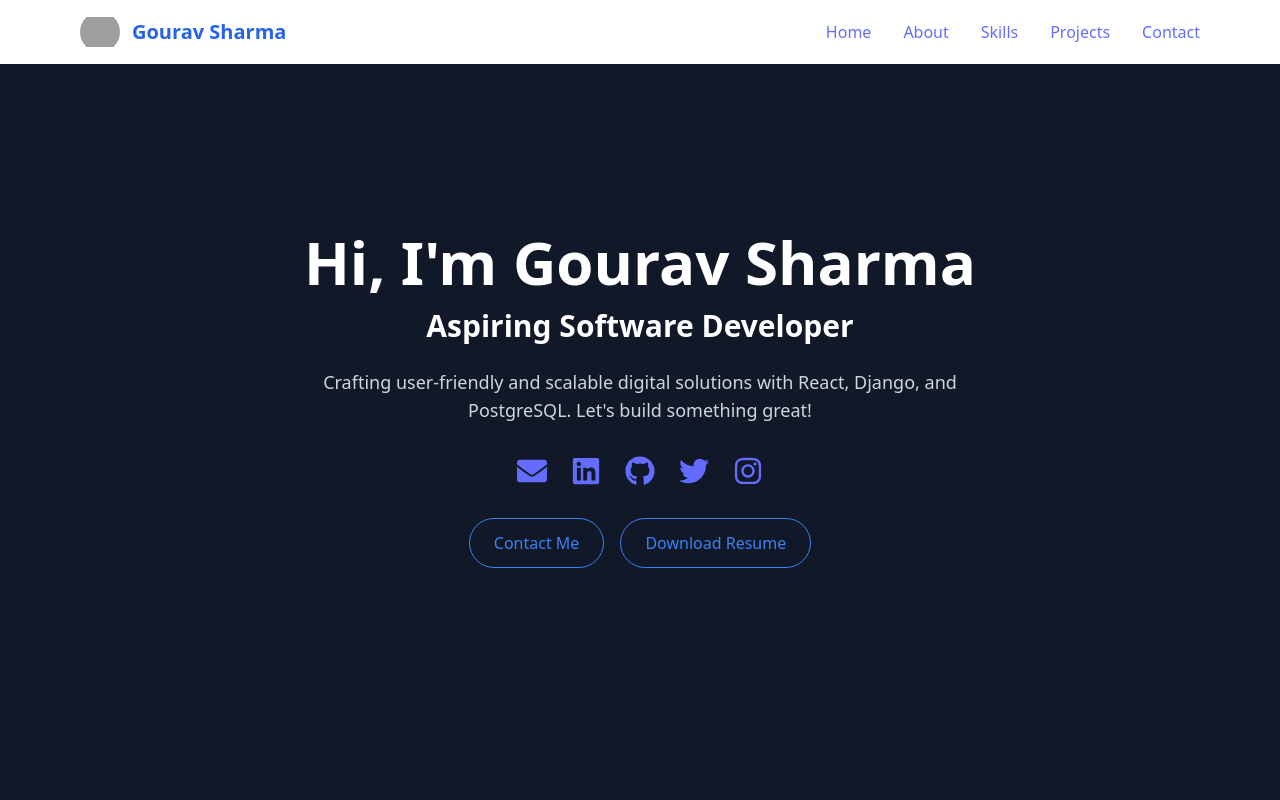
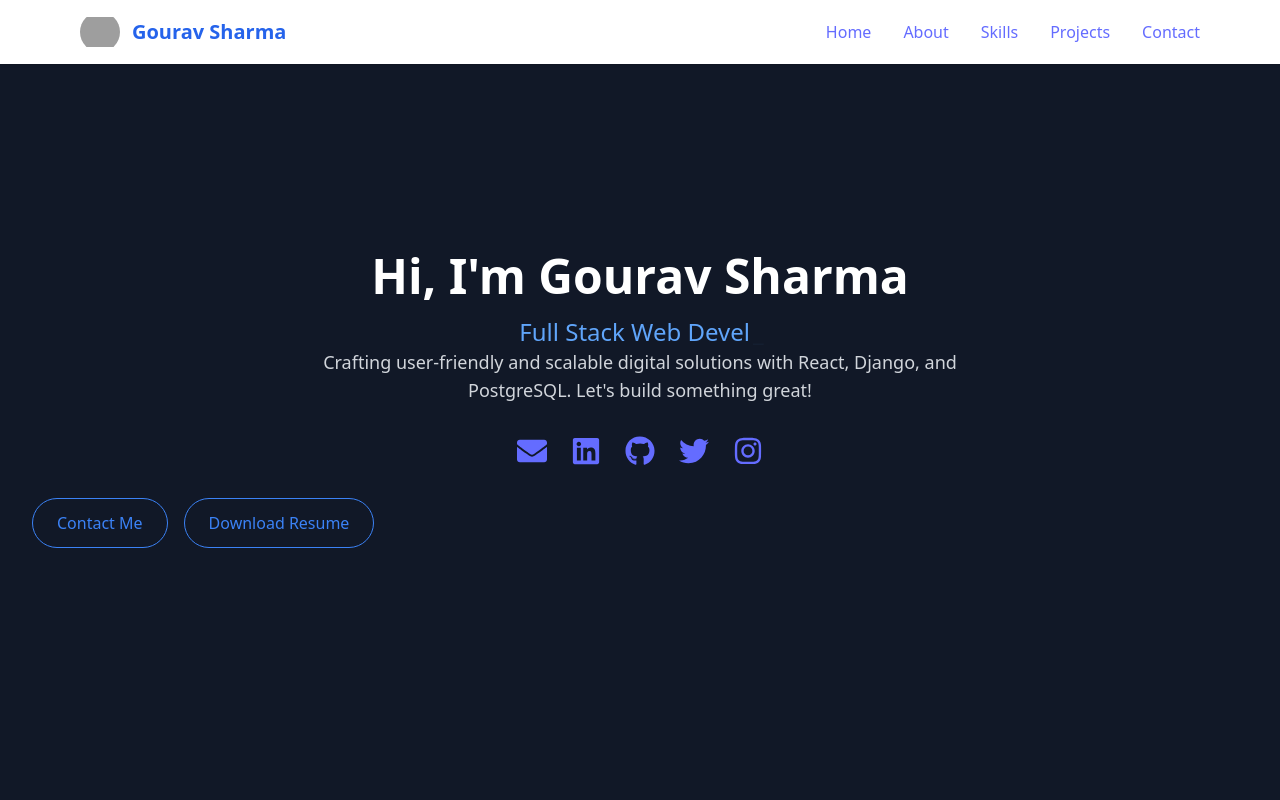
Before and after one commit to GouravSharma26/portfolio, a React (Vite) app: page / in a window 1280 px wide. Shown: the top 800 px of the page. Built offline with nearby package versions, Linux system fonts and the light colour scheme; grey boxes are pictures that could not be loaded.

Commit message:
Auto-commit

```diff
--- a/package.json
+++ b/package.json
@@ -16,6 +16,7 @@
     "react": "^19.0.0",
     "react-dom": "^19.0.0",
     "react-icons": "^5.5.0",
+    "react-simple-typewriter": "^5.0.1",
     "react-typed": "^2.0.12"
   },
   "devDependencies": {
--- a/src/components/Hero.jsx
+++ b/src/components/Hero.jsx
@@ -1,4 +1,5 @@
 import React from "react";
+import { Typewriter } from "react-simple-typewriter";
 import {
   FaLinkedin,
   FaGithub,
@@ -10,16 +11,25 @@ import {
 const Hero = () => {
   return (
     <section className="w-screen h-screen flex justify-center items-center bg-gray-900 text-white py-20 px-4">
-      <div className="max-w-7xl mx-auto flex flex-col items-center text-center">
-        {/* Heading */}
-        <h1 className="text-4xl sm:text-5xl md:text-6xl font-bold mb-4">
-          Hi, I'm Gourav Sharma
-        </h1>
+      <div className="container mx-auto px-4 text-center">
+        {/* Name */}
+        <h1 className="text-5xl font-bold mb-4">Hi, I'm Gourav Sharma</h1>
 
-        {/* Subheading */}
-        <h2 className="text-xl sm:text-2xl md:text-3xl font-semibold mb-6">
-          Aspiring Software Developer
-        </h2>
+        <div className="text-2xl text-blue-400">
+        <Typewriter
+          words={[
+            "Aspiring Software Developer",
+            "Full Stack Web Developer",
+            "React & Django Enthusiast"
+          ]}
+          loop={true}
+          cursor
+          cursorStyle="_"
+          typeSpeed={70}
+          deleteSpeed={50}
+          delaySpeed={1500}
+        />
+        </div>
 
         {/* Description */}
         <p className="max-w-2xl mx-auto mb-8 text-gray-300 text-sm sm:text-base md:text-lg">
```
Also changed, not shown: 1 other file (tests, documents, lock files or other folders).
